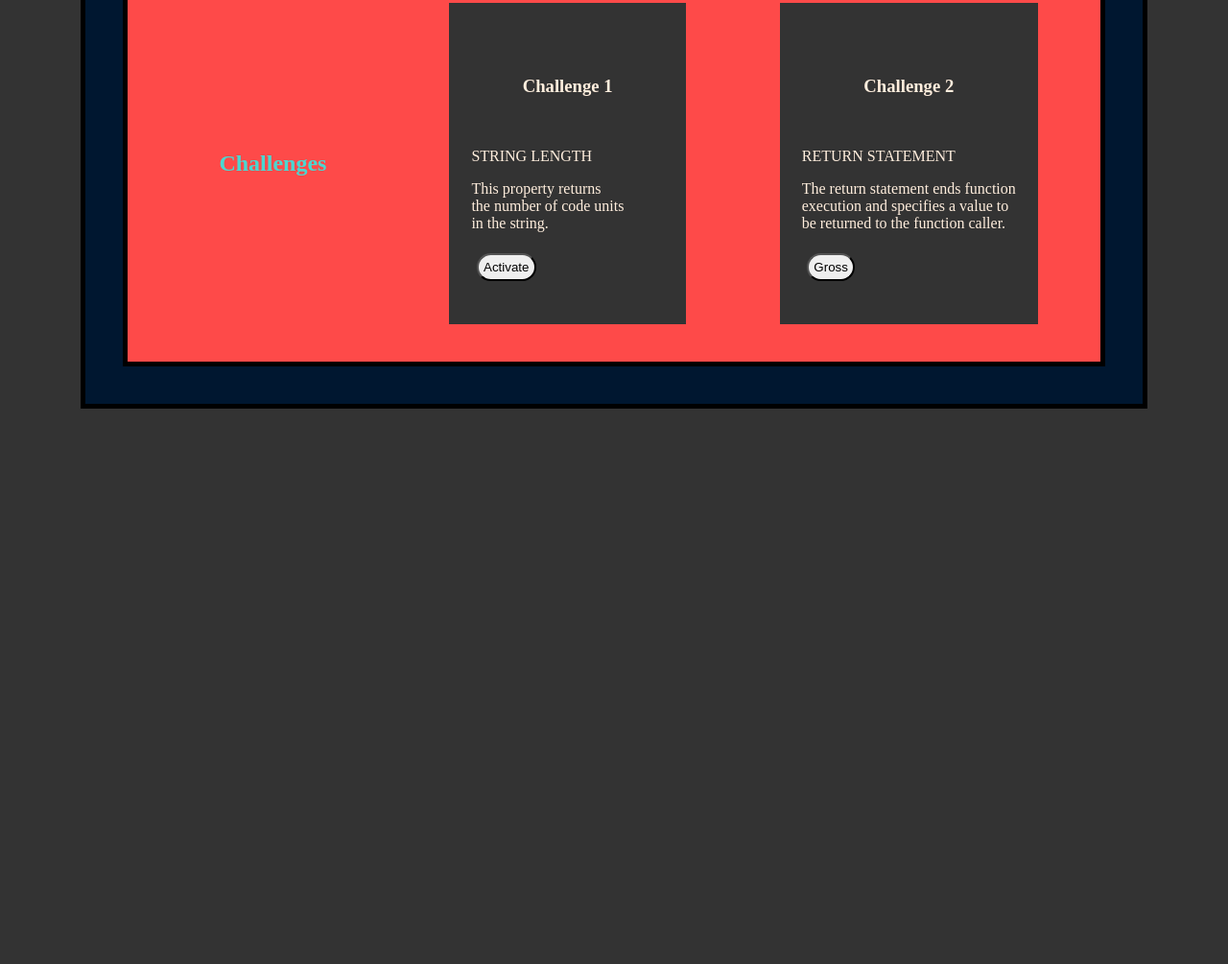
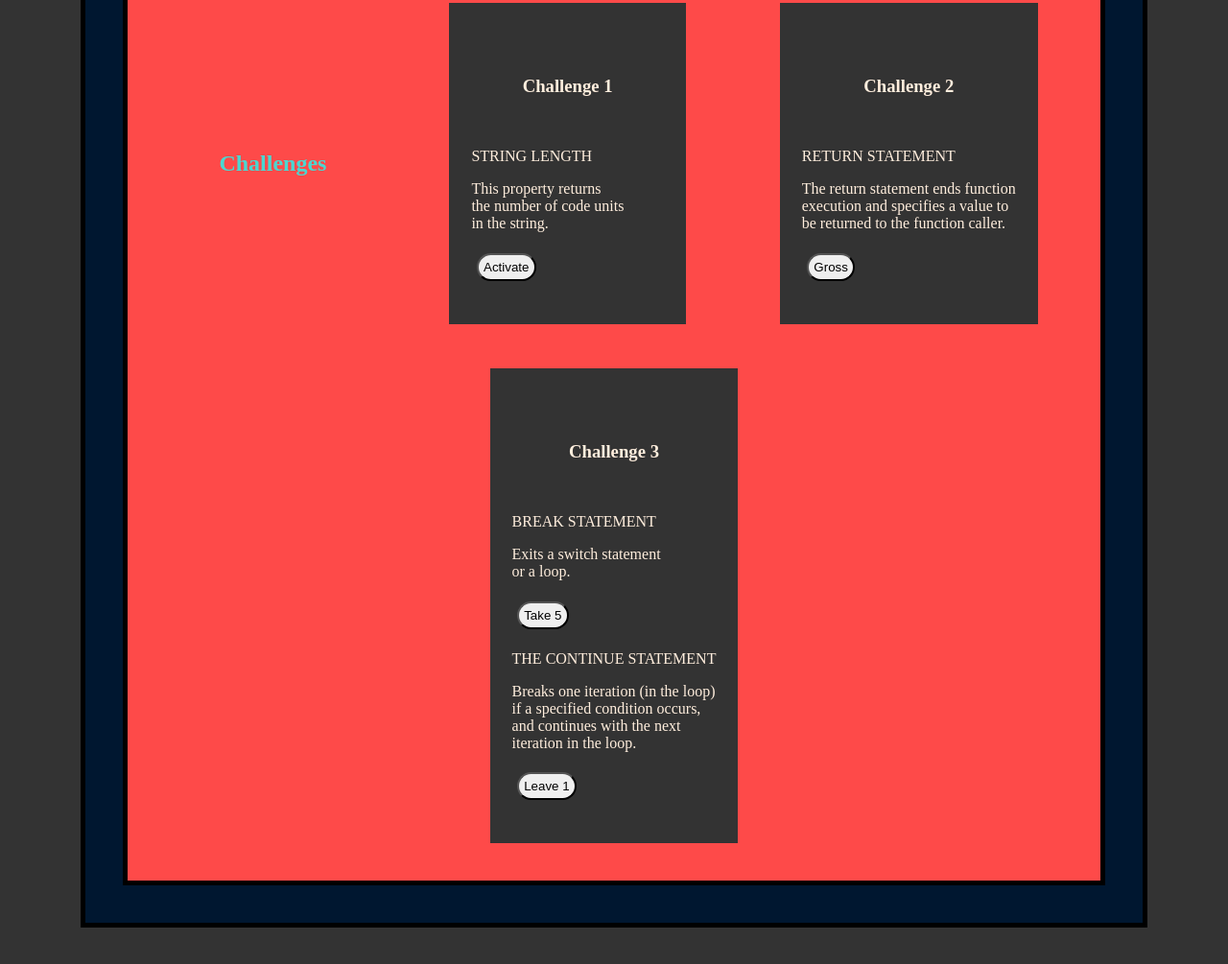
Before and after one commit to JoeDuke3/Javascript_projects, a plain HTML site: page Basic_JavaScript_Projects/Project10_loops_arrays/index.html in a window 1280 px wide. Shown: the part 1414-2419 px from the top of the page at 96% size. Before the commit the page ends 1924 px from the top, so only its background shows below. Drawn offline with Linux system fonts and the light colour scheme.

Commit message:
Complete Challenge 3

```diff
--- a/Basic_JavaScript_Projects/Project10_loops_arrays/JS/main.js
+++ b/Basic_JavaScript_Projects/Project10_loops_arrays/JS/main.js
@@ -1,3 +1,4 @@
+// Minimum project requirements:
 // 1ST ASSIGNMENT
 // Create a while loop.
 // THIS FUNCTION DISPLAYS A NEW LINE THAT ADDS
@@ -136,19 +137,46 @@ let Motorcycle = {
 document.getElementById("Motorcycle_Object").innerHTML = Motorcycle.description();
 
 // 3RD CHALLENGE
+
 // Define and learn how to utilize the break statement.
+// THE BREAK STATEMENT EXITS A SWITCH STATEMENT OR A LOOP.
 
 // Write a loop that includes at least one break statement.
 
+var j = 0;
+
+function takeFive() {
+        while (j < 10) {
+        if (j === 5) {
+            break;
+        }
+        j = j + 1;
+    }
+    document.getElementById("take").innerHTML = j;
+}
+
+
 // Define and learn how to utilize the continue statement.
+// THE CONTINUE STATEMENT BREAKS ONE ITERATION IN THE LOOP
+// IF A SPECIFIED CONDITION OCCURS, AND CONTINUES
+// WITH THE NEXT ITERATION IN THE LOOP.
 
 // Write a loop that includes at least one continue statement.
 
+let l = '';
 
+function leaveOne() {
+    for (let k = 0; k < 10; k++) {
+        if (k === 1) {
+            continue;
+        }
+        l = l + k;
+    }
+    document.getElementById("leave").innerHTML = l;
+}
 
 // ASSIGNMMENT SUBMISSION
 // Minimum project requirements:
-
 // Write a function that utilizes a while loop
 
 // Write a function that utilizes a for loop
--- a/Basic_JavaScript_Projects/Project10_loops_arrays/index.html
+++ b/Basic_JavaScript_Projects/Project10_loops_arrays/index.html
@@ -138,7 +138,7 @@
                     <!-- Define and learn how to use
                     the JavaScript return statement. -->
                     <!-- Successfully write and execute the
-                    string length property in the browser. -->
+                    return statement in the browser. -->
 
                 <p>RETURN STATEMENT</p>
                 <p>The return statement ends function
@@ -150,7 +150,28 @@
                 </button>
                 <p id="gross"></p>
             </div>
+            <div id="cha3" class="cha">
+                <h3>Challenge 3 </h3>
 
+                <!-- Define and learn how to utilize the break statement. -->
+                <p>BREAK STATEMENT</p>
+                <p>Exits a switch statement
+                    <br> or a loop.
+                </p>
+                <button onclick="takeFive()">Take 5</button>
+                <p id="take"></p>
+
+                <!-- Define and learn how to utilize the continue statement. -->
+                <p>THE CONTINUE STATEMENT</p>
+                <p>Breaks one iteration (in the loop)
+                    <br>if a specified condition occurs,
+                    <br>and continues with the next
+                    <br>iteration in the loop.
+                </p>
+                <button onclick="leaveOne()">Leave 1</button>
+                <p id="leave"></p>
+
+            </div>
         </div>
 
     </div>
```
